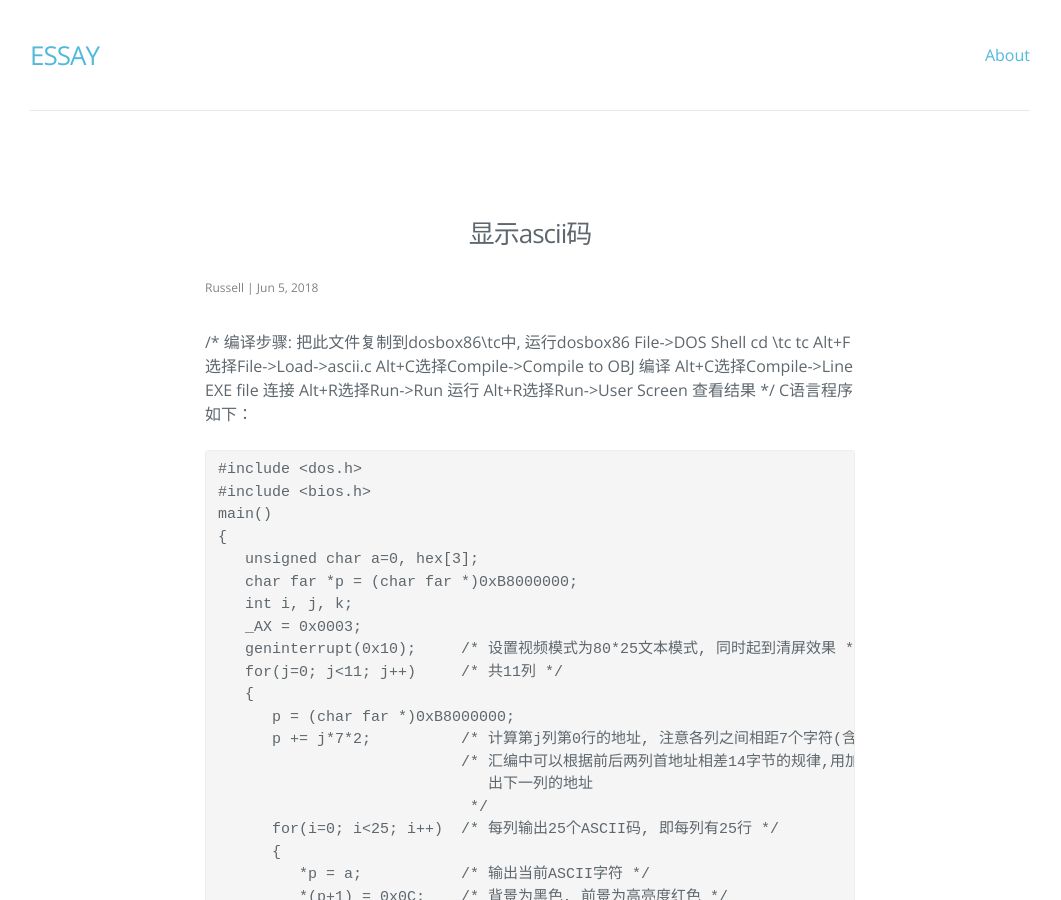
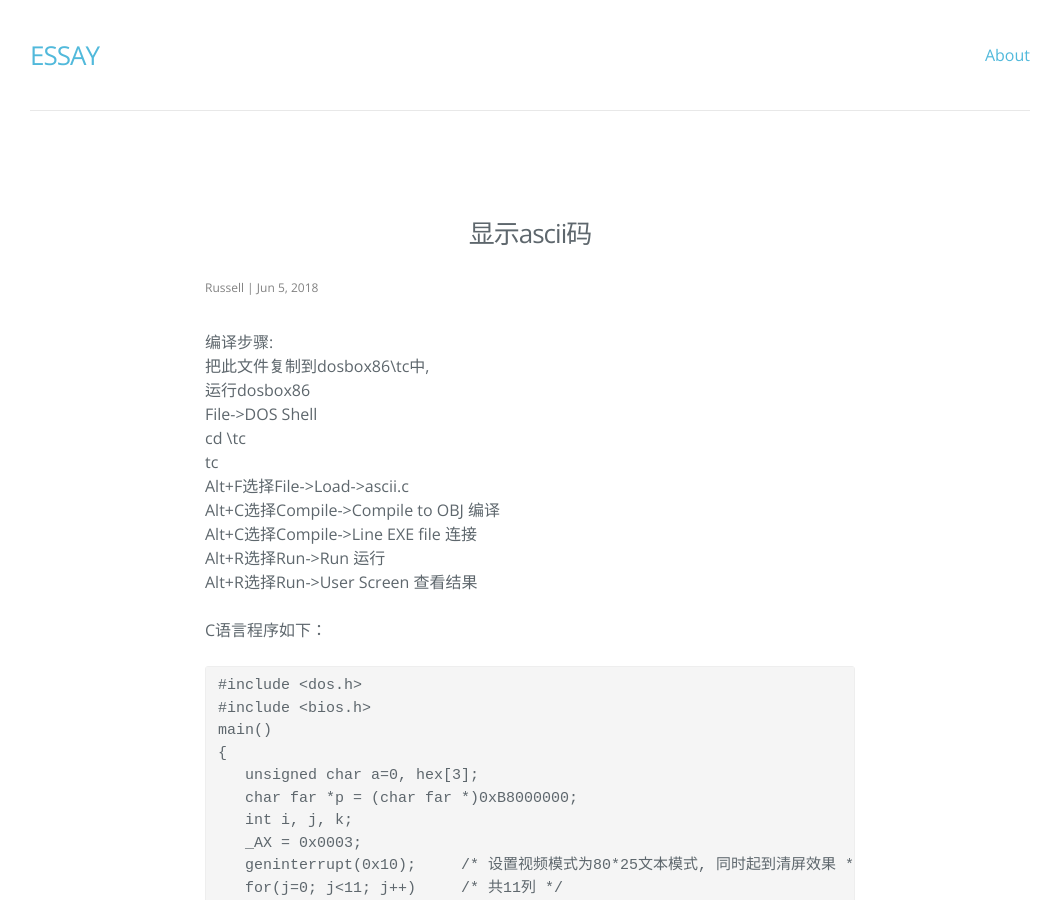
Before and after one commit to RRRussell/blog, a Jekyll site: the page built from _posts/2018-06-05-显示ascii码.md, in a window 1280 px wide and 900 px high. Shown: the whole window, without its empty margins (110-1171 px from the left). Built offline with Jekyll 4.4.1, drawn with Linux system fonts in a browser that asks for light colours; nearby versions of some CDN libraries; some of the changed text lies outside the part shown.

````diff
--- a/_posts/2018-06-05-显示ascii码.md
+++ b/_posts/2018-06-05-显示ascii码.md
@@ -4,18 +4,18 @@ layout: post
 categories: study
 tags: coding
 ---
-/* 编译步骤:
-把此文件复制到dosbox86\tc中,
-运行dosbox86
-File->DOS Shell
-cd \tc
-tc
-Alt+F选择File->Load->ascii.c
-Alt+C选择Compile->Compile to OBJ 编译
-Alt+C选择Compile->Line EXE file 连接
-Alt+R选择Run->Run 运行
-Alt+R选择Run->User Screen 查看结果
-*/
+编译步骤:<br>
+把此文件复制到dosbox86\tc中,<br>
+运行dosbox86<br>
+File->DOS Shell<br>
+cd \tc<br>
+tc<br>
+Alt+F选择File->Load->ascii.c<br>
+Alt+C选择Compile->Compile to OBJ 编译<br>
+Alt+C选择Compile->Line EXE file 连接<br>
+Alt+R选择Run->Run 运行<br>
+Alt+R选择Run->User Screen 查看结果<br>
+
 C语言程序如下：
 ```C
 #include <dos.h>
@@ -193,7 +193,6 @@ end start
 ```
 结果如下：
 
-
 ![Image Title](https://github.com/RRRussell/material/blob/master/12343126-62d1b47a25f097ab.webp)
 DosBox下载的链接在下面给出
 编译运行的方法如下：
@@ -206,6 +205,6 @@ DosBox下载的链接在下面给出
 生成可执行文件xxx.exe
 输入xxx来运行
 DosBox86百度网盘链接：
-https://pan.baidu.com/s/1t17msyPIW9gwCN2rKM7MNg
+[https://pan.baidu.com/s/1t17msyPIW9gwCN2rKM7MNg](http://)
 提取码：
 kss3
````
